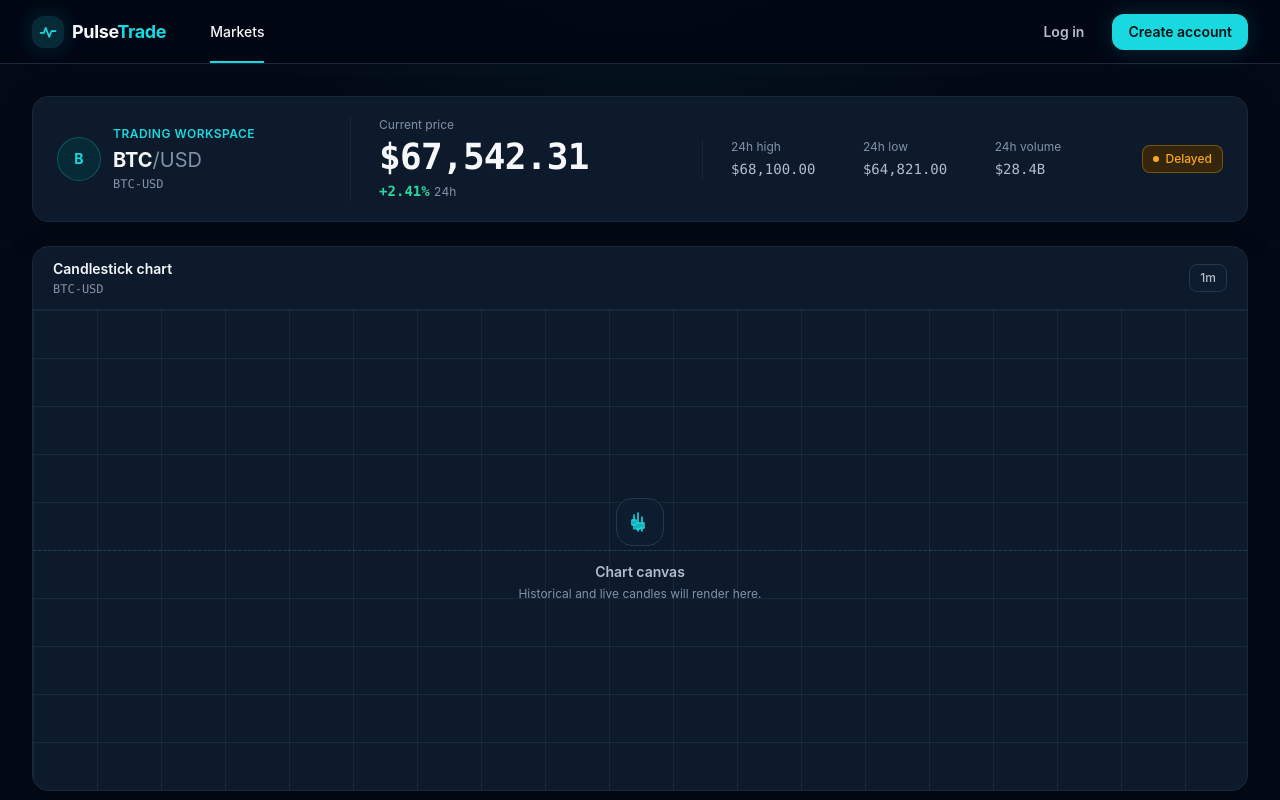
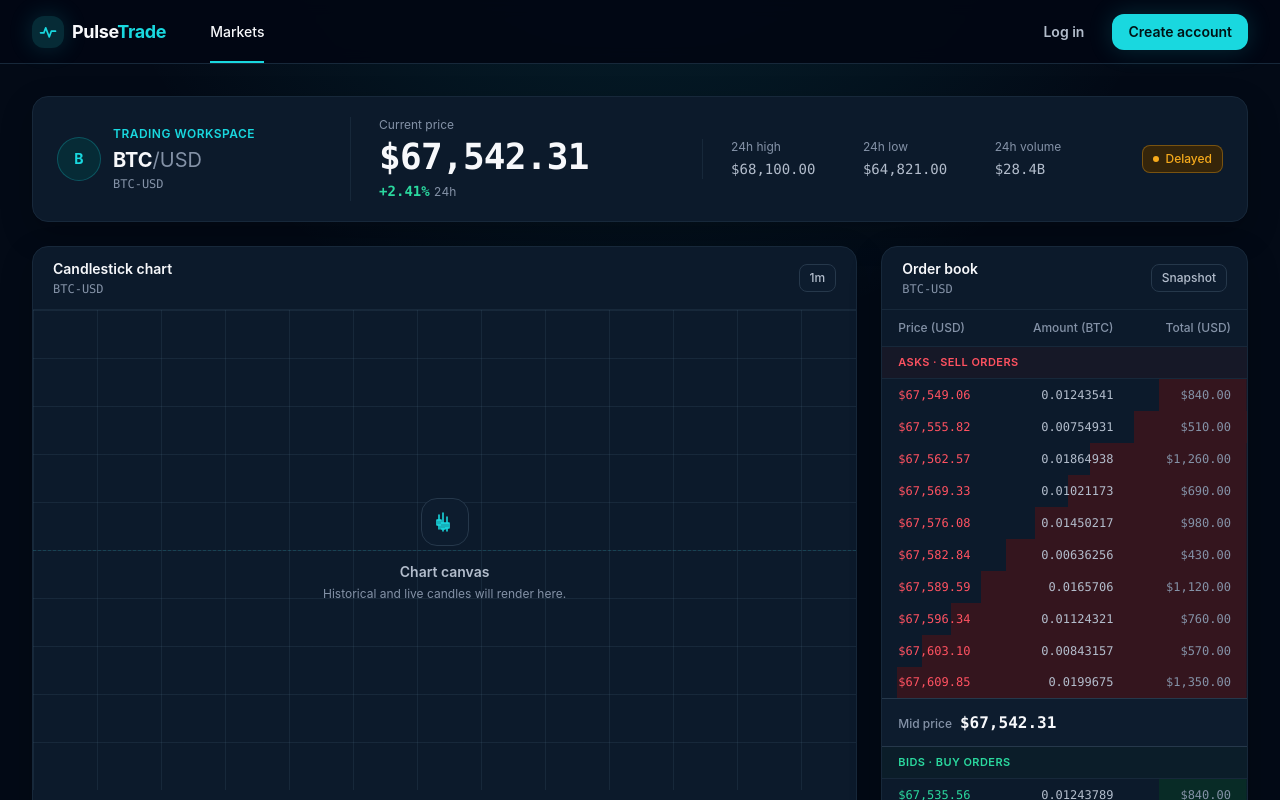
Before and after one commit to NhanPL/pulse-trade, a Next.js app in the folder apps/web/: page /trade/BTC-USD in a window 1280 px wide. Shown: the top 800 px of the page. Built offline with nearby package versions, Linux system fonts and the light colour scheme.

Commit message:
feat(trading): add desktop workspace grid

```diff
--- a/apps/web/src/app/trade/[symbol]/page.tsx
+++ b/apps/web/src/app/trade/[symbol]/page.tsx
@@ -3,6 +3,7 @@ import type { Metadata } from "next";
 import { PageContainer } from "@/components/layout/PageContainer";
 import { MARKET_TABLE_MOCK } from "@/features/market/model/market-table.mock";
 import { getSupportedMarket, SUPPORTED_MARKETS } from "@/features/market/model/supported-markets";
+import { TradingGrid } from "@/features/trading/components/TradingGrid";
 import { TradingMarketHeader } from "@/features/trading/components/TradingMarketHeader";
 import { UnsupportedMarketState } from "@/features/trading/components/UnsupportedMarketState";
 import { ChartPanel } from "@/features/trading/components/chart/ChartPanel";
@@ -48,24 +49,32 @@ export default async function TradingPage({ params }: TradingPageProps) {
   return (
     <PageContainer className="space-y-6" data-market-symbol={market.symbol}>
       <TradingMarketHeader {...snapshot} />
-      <ChartPanel symbol={market.symbol} />
+      <TradingGrid
+        chart={<ChartPanel symbol={market.symbol} />}
+        orderBook={
           <OrderBook
             baseAsset={market.baseAsset}
             midPrice={snapshot.price}
             quoteAsset={market.quoteAsset}
             symbol={market.symbol}
           />
+        }
+        orderForm={
+          <OrderForm
+            baseAsset={market.baseAsset}
+            currentPrice={snapshot.price}
+            quoteAsset={market.quoteAsset}
+            symbol={market.symbol}
+          />
+        }
+        recentTrades={
           <RecentTrades
             baseAsset={market.baseAsset}
             midPrice={snapshot.price}
             quoteAsset={market.quoteAsset}
             symbol={market.symbol}
           />
-      <OrderForm
-        baseAsset={market.baseAsset}
-        currentPrice={snapshot.price}
-        quoteAsset={market.quoteAsset}
-        symbol={market.symbol}
+        }
       />
     </PageContainer>
   );
--- /dev/null
+++ b/apps/web/src/features/trading/components/TradingGrid.tsx
@@ -0,0 +1,22 @@
+import type { ReactNode } from "react";
+
+export type TradingGridProps = {
+  chart: ReactNode;
+  orderBook: ReactNode;
+  orderForm: ReactNode;
+  recentTrades: ReactNode;
+};
+
+export function TradingGrid({ chart, orderBook, orderForm, recentTrades }: TradingGridProps) {
+  return (
+    <div
+      className="grid min-w-0 gap-6 [&>*]:min-w-0 lg:grid-cols-[minmax(0,1.8fr)_minmax(22rem,0.8fr)] lg:items-stretch"
+      data-trading-grid
+    >
+      {chart}
+      {orderBook}
+      {recentTrades}
+      {orderForm}
+    </div>
+  );
+}
```
Also changed, not shown: 1 other file (tests, documents, lock files or other folders). Lines whose indentation alone changed are shown as unchanged.
